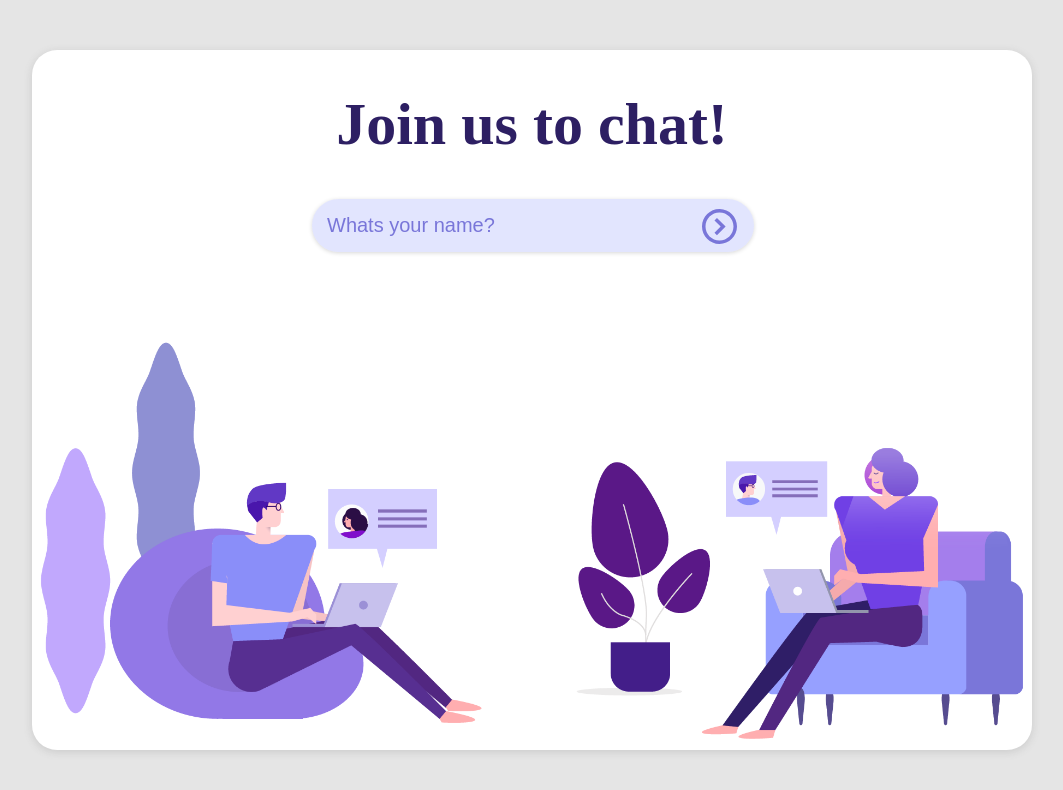
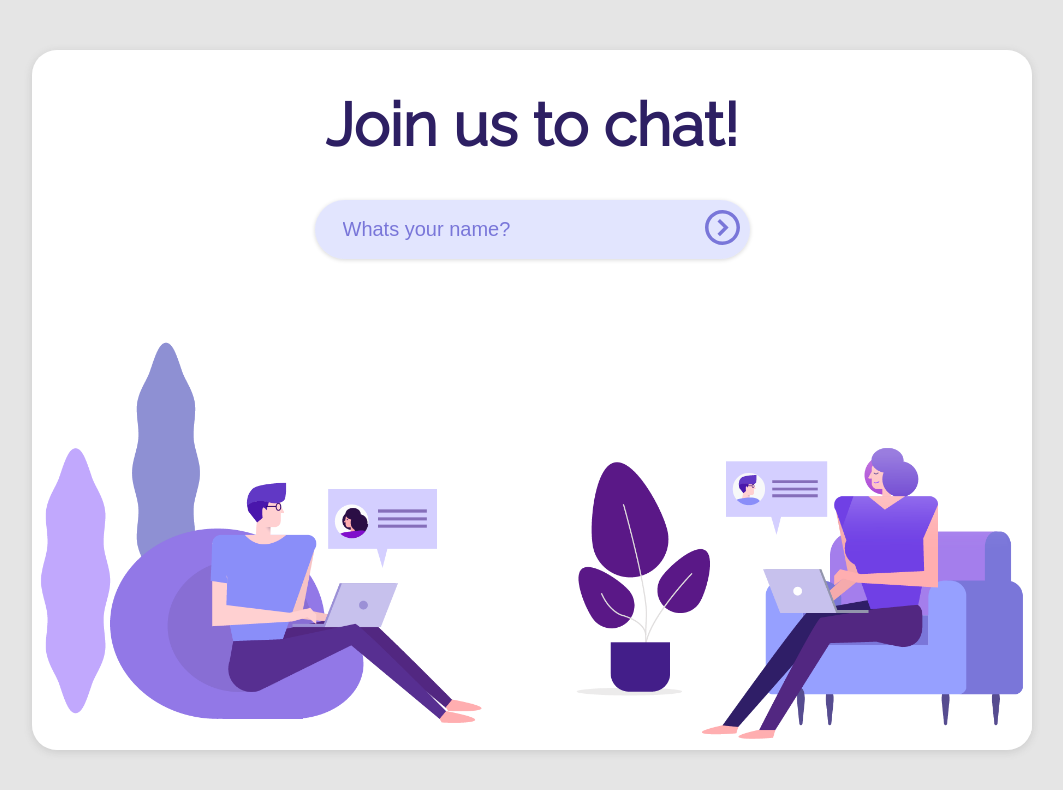
Before and after one commit to nick-olizarenko/expressjs-react-messenger, a Next.js app in the folder client/: page / in a window 1280 px wide. Shown: the top 790 px of the page, without its empty margins (108-1171 px from the left). Built offline with nearby package versions, Linux system fonts and the light colour scheme.

Commit message:
Fix layout and migrate to scss

```diff
--- a/client/src/components/Layout.tsx
+++ b/client/src/components/Layout.tsx
@@ -2,25 +2,19 @@ import styled from 'styled-components'
 
 export default function Layout({ children }) {
   return (
-    <Container>
-      <main>{children}</main>
-    </Container>
+    <LayoutContainer>
+      <>{children}</>
+    </LayoutContainer>
   )
 }
 
-const background = '/background.png'
-
-const Container = styled.div`
+const LayoutContainer = styled.div`
   position: absolute;
   width: 1000px;
   height: 700px;
   left: calc(50% - 500px);
   top: calc(50% - 350px);
-  background-image: url(${background});
   border-radius: 25px;
-  background-size: contain;
   box-shadow: rgb(99 99 99 / 20%) 0 2px 8px 0;
-  background-repeat: no-repeat;
-  background-position: bottom;
-  background-color: white;
+  overflow: hidden;
 `
--- a/client/src/components/Welcome.tsx
+++ b/client/src/components/Welcome.tsx
@@ -1,17 +1,30 @@
 import styled from 'styled-components'
 import NextIcon from './icons/NextIcon'
 
-export default function Welcome() {
+export default function Welcome () {
   return (
-    <div>
+    <WelcomeContainer>
       <TitleStyles>Join us to chat!</TitleStyles>
       <Form>
         <Input placeholder='Whats your name?' type='text' />
         <Button><NextIcon /></Button>
       </Form>
-    </div>
+    </WelcomeContainer>
   )
 }
+
+const background = '/background.png'
+
+const WelcomeContainer = styled.div`
+  background-image: url(${background});
+  background-size: contain;
+  background-repeat: no-repeat;
+  background-position: bottom;
+  background-color: white;
+  width: 100%;
+  height: 100%;
+  float: left;
+`
 
 const TitleStyles = styled.h1`
   color: #2D1F63;
@@ -23,28 +36,29 @@ const TitleStyles = styled.h1`
 
 const Form = styled.form`
   position: relative;
-  width: 440px;
+  width: 435px;
   margin: 0 auto;
 `
 
 const Input = styled.input`
-  display: flex;
-  width: calc(100% - 15px);
-  box-shadow: rgba(0, 0, 0, 0.16) 0px 1px 4px;
+  width: calc(100% - 71px);
+  box-shadow: rgba(0, 0, 0, 0.16) 0 1px 4px;
   text-align: left;
   font-size: 20px;
   color: #7976d9;
-  border: none;
-  padding-top: 15px;
-  padding-bottom: 15px;
-  padding-left: 15px;
+  padding: 15px 40px 15px 25px;
   border-radius: 50px;
   outline: none;
   background-color: rgba(152, 160, 249, 0.28);
+  border: 3px solid transparent;
 
   ::placeholder {
     color: #7976d9;
     font-weight: 400;
+  }
+
+  :focus {
+    border: 3px solid #7976d9;
   }
 `
 
@@ -57,10 +71,10 @@ const Button = styled.button`
   color: #7976d9;
   border-radius: 3px;
   top: 10px;
-  right: 15px;
+  right: 10px;
   padding: 0;
 
   :hover {
-    color: #b1a8e2;
+    opacity: .7;
   }
 `
--- a/client/src/pages/_app.tsx
+++ b/client/src/pages/_app.tsx
@@ -1,6 +1,6 @@
 import Layout from '../components/Layout'
 
-import '../styles/main.css'
+import '../styles/app.scss'
 
 export default function MyApp({ Component, pageProps }) {
   return (
--- /dev/null
+++ b/client/src/styles/_elements.scss
@@ -0,0 +1,10 @@
+html {
+  body {
+    font-family: $font;
+    background: $background-grey;
+  }
+}
+
+a, input, button {
+  transition: all .4s;
+}
--- /dev/null
+++ b/client/src/styles/_variables.scss
@@ -0,0 +1,3 @@
+$font: Raleway;
+
+$background-grey: #e5e5e5;
--- /dev/null
+++ b/client/src/styles/app.scss
@@ -0,0 +1,9 @@
+@font-face {
+  src: url('/raleway.ttf');
+
+  font-family: "Raleway";
+  font-style: normal;
+}
+
+@import './variables';
+@import './elements';
--- a/client/src/styles/main.css
+++ /dev/null
@@ -1,3 +0,0 @@
-body {
-  background: #e5e5e5;
-}
```
Also changed, not shown: client/package.json (+4 -3 lines), client/public/raleway.ttf (added), 1 other file (tests, documents, lock files or other folders).
